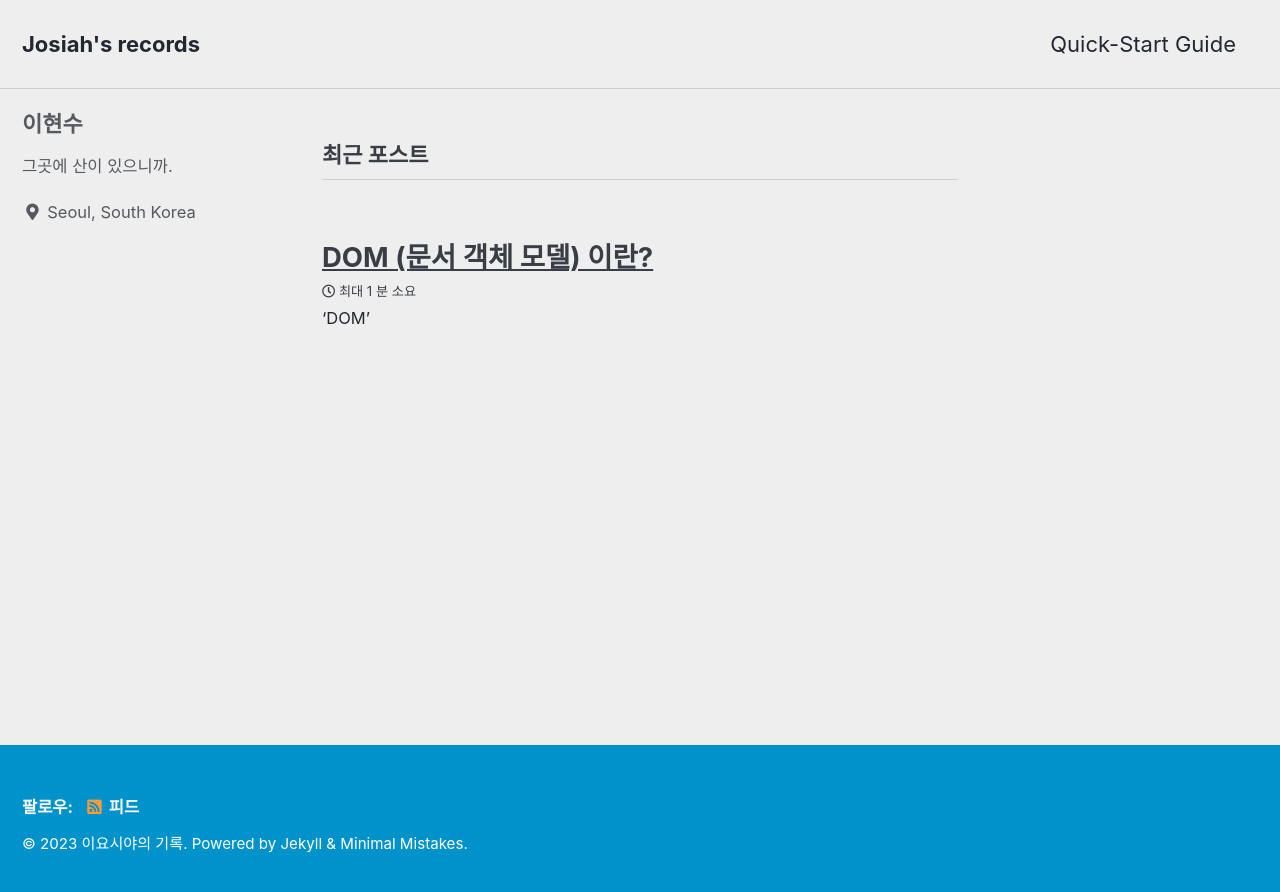
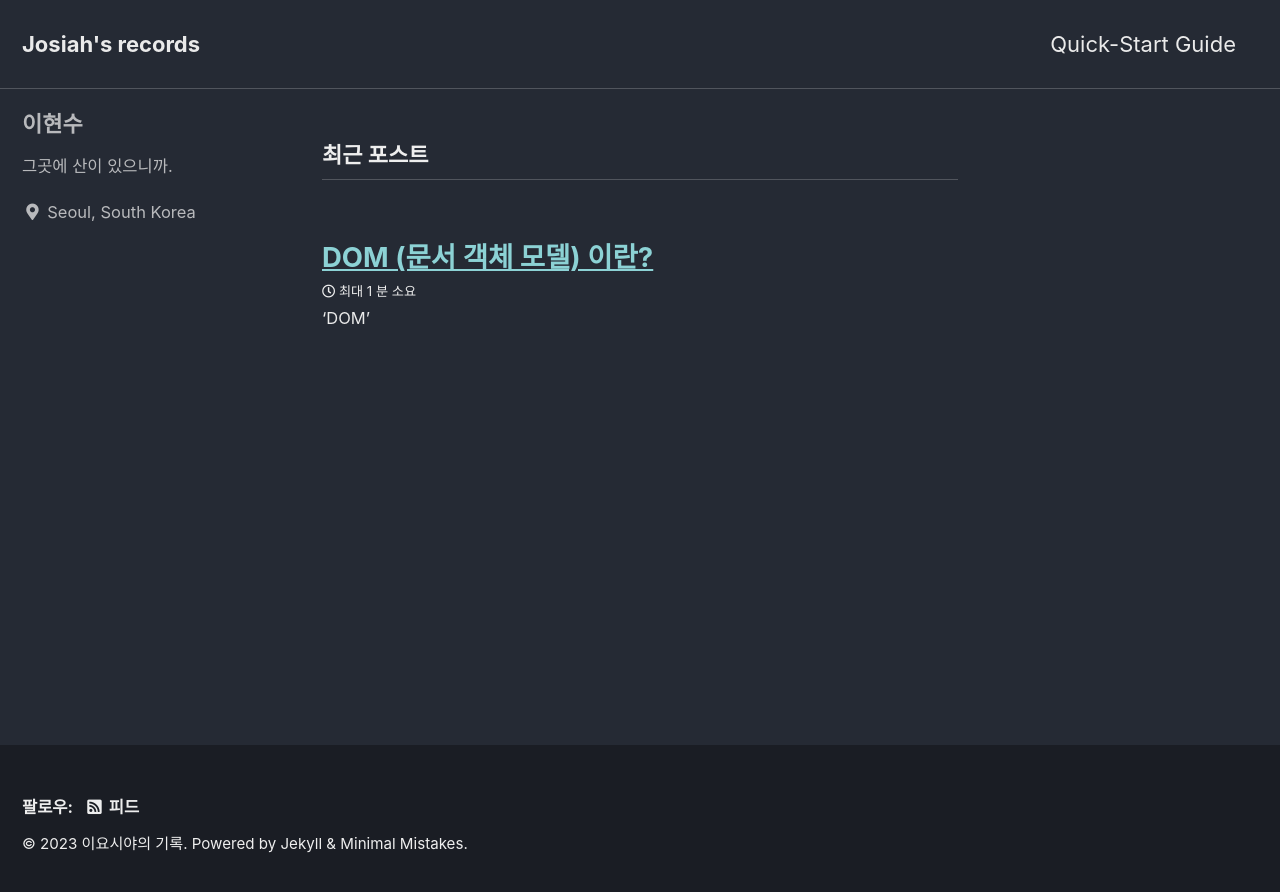
Before and after one commit to josiah-0208/josiah-0208.github.io, a Jekyll site: the page built from index.html, in a window 1280 px wide. Shown: the top 892 px of the page. Built offline with Jekyll 4.4.1, drawn with Linux system fonts in a browser that asks for light colours; cached includes are drawn as plain includes; the list of posts is cut into pages by our own code.

Commit message:
Update _config.yml

```diff
--- a/_config.yml
+++ b/_config.yml
@@ -12,7 +12,7 @@
 
 # theme                  : "minimal-mistakes-jekyll"
 # remote_theme           : "mmistakes/minimal-mistakes"
-minimal_mistakes_skin    : "air" # "air", "aqua", "contrast", "dark", "dirt", "neon", "mint", "plum", "sunrise"
+minimal_mistakes_skin    : "dark" # "air", "aqua", "contrast", "dark", "dirt", "neon", "mint", "plum", "sunrise"
 
 # Site Settings
 locale                   : "ko-KR"
@@ -20,7 +20,7 @@
 title_separator          : "|"
 subtitle                 : # site tagline that appears below site title in masthead
 name                     : "이요시야의 기록"
-description              : "그곳에 산이 있으니까"
+description              : "그곳에 산이 있으니까."
 url                      : # the base hostname & protocol for your site e.g. "https://mmistakes.github.io"
 baseurl                  : # the subpath of your site, e.g. "/blog"
 repository               : # GitHub username/repo-name e.g. "mmistakes/minimal-mistakes"
```
